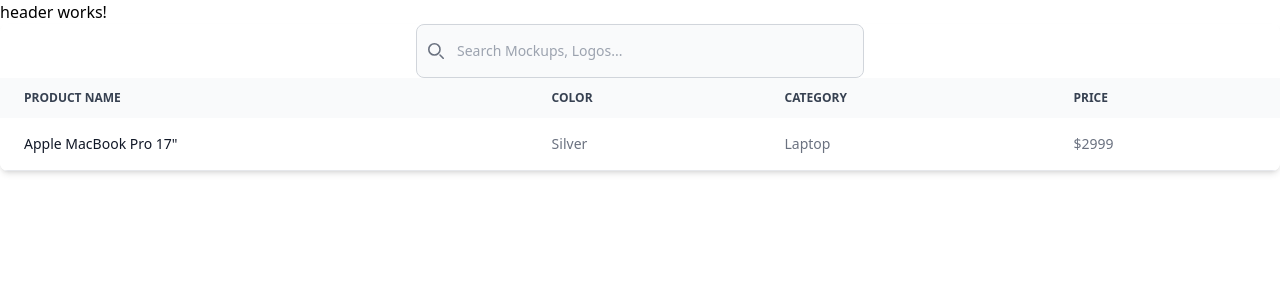
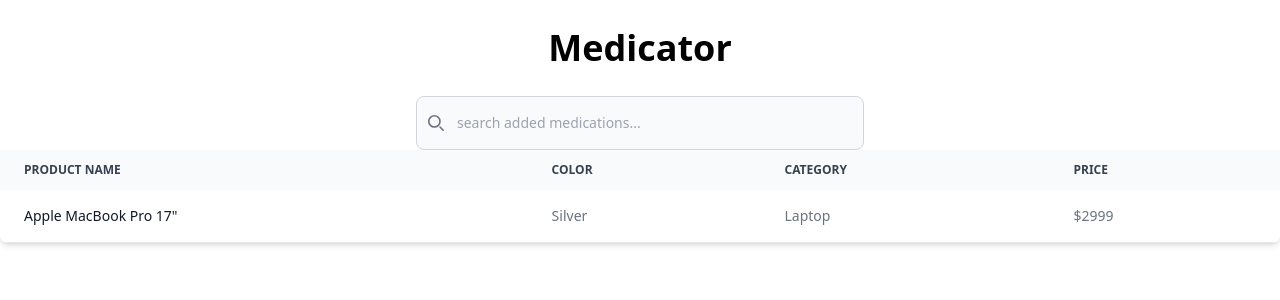
Before and after one commit to 1mohammad/medication-tracker, an Angular app: page / in a window 1280 px wide. Shown: the top 300 px of the page. Built offline with nearby package versions, Linux system fonts and the light colour scheme.

Commit message:
Refactor header and medication list components: updated header to display application title, replaced search input in medication list with a dedicated search component for improved modularity and user experience, and adjusted TypeScript imports accordingly.

```diff
--- a/src/app/components/header/header.component.html
+++ b/src/app/components/header/header.component.html
@@ -1 +1,3 @@
-<p>header works!</p>
+<div class="flex justify-center items-center py-7">
+	<h2 class="text-4xl font-bold">Medicator</h2>
+</div>
--- a/src/app/components/medication-list/medication-list.component.html
+++ b/src/app/components/medication-list/medication-list.component.html
@@ -1,17 +1,5 @@
 <div class="relative overflow-x-auto shadow-md sm:rounded-lg">
-
-	<form class="max-w-md mx-auto">
-		<label for="default-search" class="mb-2 text-sm font-medium text-gray-900 sr-only">Search</label>
-		<div class="relative">
-			<div class="absolute inset-y-0 start-0 flex items-center ps-3 pointer-events-none">
-				<svg class="w-4 h-4 text-gray-500" aria-hidden="true" xmlns="http://www.w3.org/2000/svg" fill="none" viewBox="0 0 20 20">
-					<path stroke="currentColor" stroke-linecap="round" stroke-linejoin="round" stroke-width="2" d="m19 19-4-4m0-7A7 7 0 1 1 1 8a7 7 0 0 1 14 0Z"/>
-				</svg>
-			</div>
-			<input type="search" id="default-search" class="block w-full p-4 ps-10 text-sm outline-none text-gray-900 border border-gray-300 rounded-lg bg-gray-50 focus:ring-blue-500 focus:border-blue-500" placeholder="Search Mockups, Logos..." required />
-		</div>
-	</form>
-
+	<app-search-medication />
     <table class="w-full text-sm text-left rtl:text-right text-gray-500">
         <thead class="text-xs text-gray-700 uppercase bg-gray-50">
             <tr>
--- a/src/app/components/medication-list/medication-list.component.ts
+++ b/src/app/components/medication-list/medication-list.component.ts
@@ -1,8 +1,11 @@
 import { Component } from '@angular/core';
+import { SearchMedicationComponent } from '@components/search-medication/search-medication.component';
 
 @Component({
   selector: 'app-medication-list',
-  imports: [],
+  imports: [
+	SearchMedicationComponent
+  ],
   templateUrl: './medication-list.component.html',
   styleUrl: './medication-list.component.scss'
 })
--- a/src/app/components/search-medication/search-medication.component.html
+++ b/src/app/components/search-medication/search-medication.component.html
@@ -1 +1,11 @@
-<p>search-medication works!</p>
+<form class="max-w-md mx-auto">
+	<label for="default-search" class="mb-2 text-sm font-medium text-gray-900 sr-only">Search</label>
+	<div class="relative">
+		<div class="absolute inset-y-0 start-0 flex items-center ps-3 pointer-events-none">
+			<svg class="w-4 h-4 text-gray-500" aria-hidden="true" xmlns="http://www.w3.org/2000/svg" fill="none" viewBox="0 0 20 20">
+				<path stroke="currentColor" stroke-linecap="round" stroke-linejoin="round" stroke-width="2" d="m19 19-4-4m0-7A7 7 0 1 1 1 8a7 7 0 0 1 14 0Z"/>
+			</svg>
+		</div>
+		<input type="search" id="default-search" class="block w-full p-4 ps-10 text-sm outline-none text-gray-900 border border-gray-300 rounded-lg bg-gray-50 focus:ring-blue-500 focus:border-blue-500" placeholder="search added medications..." required />
+	</div>
+</form>
```
